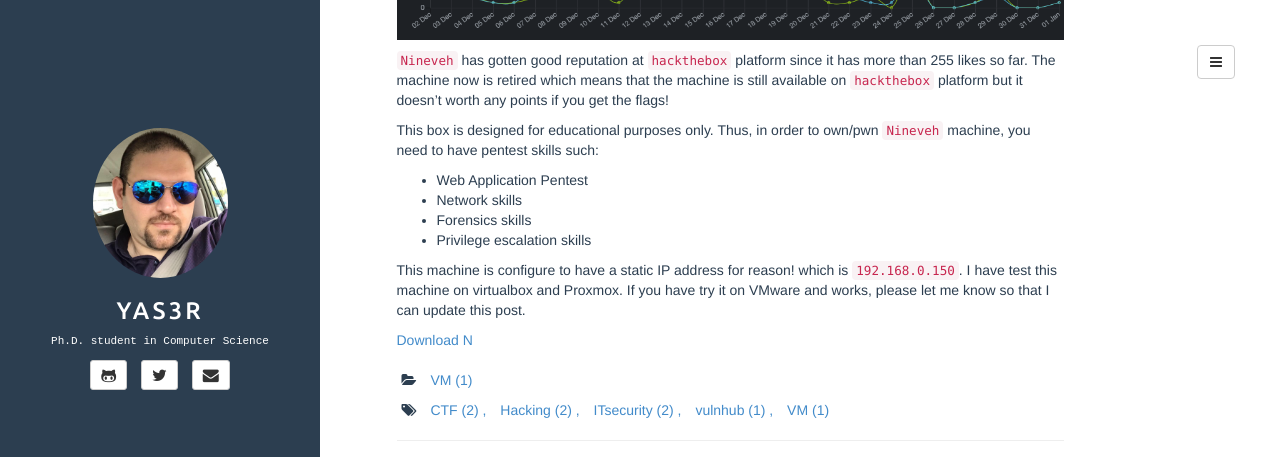
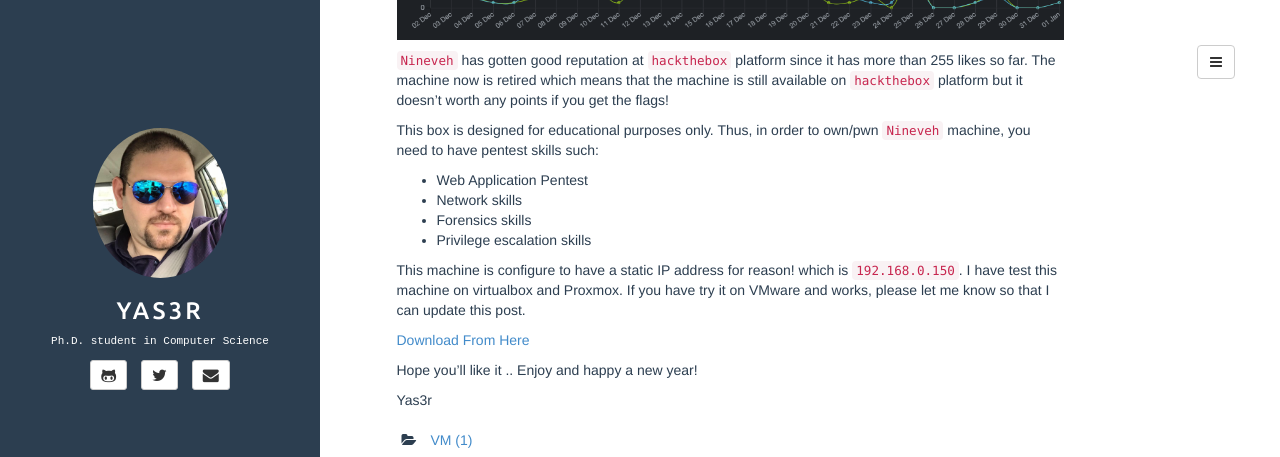
Before and after one commit to yaserfaraj/yaserfaraj.github.io, a Jekyll site: the page built from _posts/2018-01-01-Nineveh VM.md, in a window 1280 px wide and 900 px high, scrolled down 592 px, cut to the strip 0-457 px from the top of the window. Built offline with Jekyll 4.4.1, drawn with Linux system fonts in a browser that asks for light colours.

Commit message:
fixed issue

```diff
--- a/_posts/2018-01-01-Nineveh VM.md
+++ b/_posts/2018-01-01-Nineveh VM.md
@@ -28,4 +28,8 @@
 
 This machine is configure to have a static IP address for reason! which is `192.168.0.150`. I have test this machine on virtualbox and Proxmox. If you have try it on VMware and works, please let me know so that I can update this post.
 
-[Download N](https://mega.nz/#!IxVyxaCB!1CyONKh9jY7IhhcaIjE9AyGKCHGLD_DYMLbfiQtQrls)
+[Download From Here](https://mega.nz/#!IxVyxaCB!1CyONKh9jY7IhhcaIjE9AyGKCHGLD_DYMLbfiQtQrls)
+
+Hope you'll like it .. Enjoy and happy a new year!
+
+Yas3r
```
